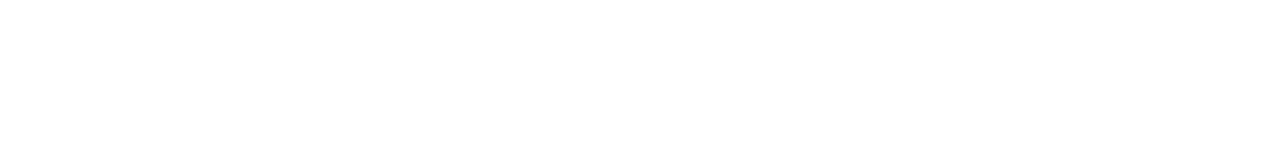
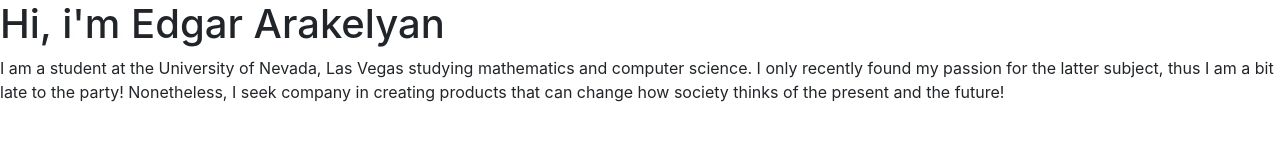
Before and after one commit to ArakelyanEdgar/Edgar-Arakelyan---Personal-Website, a website: page views/main.html in a window 1280 px wide. Drawn offline with nearby package versions, Linux system fonts and the light colour scheme; files that its build step writes are made by us from their sources; files whose address does not match are found by name.

Commit message:
Adding intro

```diff
--- a/backend.js
+++ b/backend.js
@@ -5,7 +5,7 @@
 app.set('port', (process.env.PORT || 5000));
 
 
-
+//Serving static files so it is easier when referencing them
 app.use(express.static(path.join(__dirname+"/views")));
 app.use(express.static(path.join(__dirname+"/styles")))
 app.use(express.static(path.join(__dirname+"/javascript")))
--- a/views/main.html
+++ b/views/main.html
@@ -10,6 +10,15 @@
     <body>
 
 
+        <h1>Hi, i'm Edgar Arakelyan</h1>
+        <p>
+            I am a student at the University of Nevada, Las Vegas studying
+            mathematics and computer science. I only recently found my passion
+            for the latter subject, thus I am a bit late to the party! Nonetheless,
+            I seek company in creating products that can change how society thinks
+            of the present and the future!
+        </p>
+
 
 
         <script src="https://ajax.googleapis.com/ajax/libs/jquery/3.2.1/jquery.min.js"></script>
```
